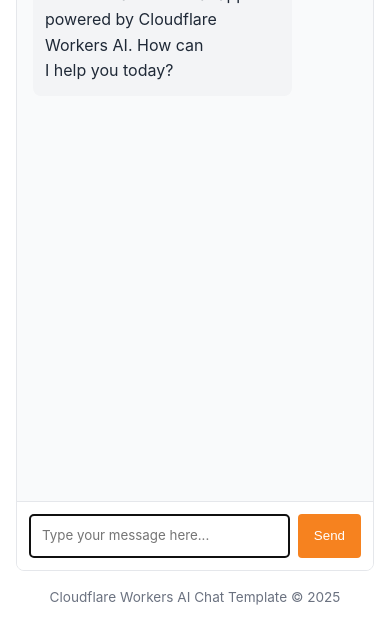
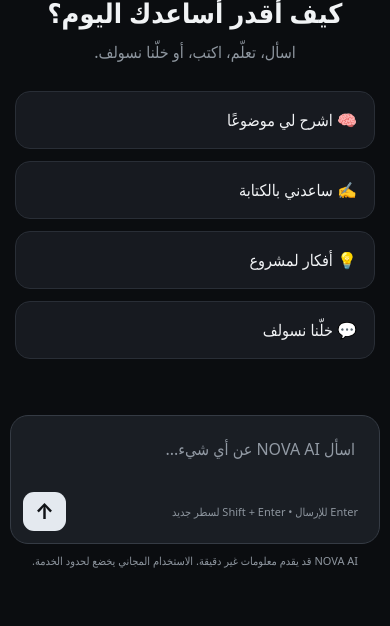
Before and after one commit to kingaldoseri502-cloud/llm-chat-app-template, a website: page public/index.html in a window 390 px wide. Shown: the part 218-844 px from the top of the page. Drawn offline with Linux system fonts and the light colour scheme.

Commit message:
NOVA AI: rebuild interface with responsive charcoal Arabic design

```diff
--- a/public/index.html
+++ b/public/index.html
@@ -1,183 +1,38 @@
 <!doctype html>
-<html lang="en">
-	<head>
-		<meta charset="UTF-8" />
-		<meta name="viewport" content="width=device-width, initial-scale=1.0" />
-		<title>LLM Chat App</title>
-		<style>
-			:root {
-				--primary-color: #f6821f;
-				--primary-hover: #e67e22;
-				--light-bg: #f9fafb;
-				--border-color: #e5e7eb;
-				--text-color: #1f2937;
-				--text-light: #6b7280;
-				--user-msg-bg: #fff2e6;
-				--assistant-msg-bg: #f3f4f6;
-			}
-
-			* {
-				box-sizing: border-box;
-				margin: 0;
-				padding: 0;
-			}
-
-			body {
-				font-family:
-					-apple-system, BlinkMacSystemFont, "Segoe UI", Roboto, Oxygen, Ubuntu,
-					Cantarell, sans-serif;
-				line-height: 1.6;
-				color: var(--text-color);
-				max-width: 800px;
-				margin: 0 auto;
-				padding: 1rem;
-			}
-
-			header {
-				text-align: center;
-				margin-bottom: 2rem;
-				padding: 1rem 0;
-				border-bottom: 1px solid var(--border-color);
-			}
-
-			h1 {
-				font-size: 1.5rem;
-				color: var(--primary-color);
-			}
-
-			.chat-container {
-				display: flex;
-				flex-direction: column;
-				height: calc(100vh - 200px);
-				min-height: 400px;
-				border: 1px solid var(--border-color);
-				border-radius: 8px;
-				overflow: hidden;
-			}
-
-			.chat-messages {
-				flex: 1;
-				overflow-y: auto;
-				padding: 1rem;
-				background-color: var(--light-bg);
-			}
-
-			.message {
-				margin-bottom: 1rem;
-				padding: 0.75rem;
-				border-radius: 8px;
-				max-width: 80%;
-			}
-
-			.message p {
-				white-space: pre-line;
-				margin: 0;
-				overflow-wrap: anywhere;
-			}
-
-			.user-message {
-				background-color: var(--user-msg-bg);
-				align-self: flex-end;
-				margin-left: auto;
-			}
-
-			.assistant-message {
-				background-color: var(--assistant-msg-bg);
-				align-self: flex-start;
-			}
-
-			.message-input {
-				display: flex;
-				padding: 0.75rem;
-				border-top: 1px solid var(--border-color);
-				background-color: white;
-			}
-
-			#user-input {
-				flex: 1;
-				padding: 0.75rem;
-				border: 1px solid var(--border-color);
-				border-radius: 4px;
-				font-family: inherit;
-				resize: none;
-				min-height: 44px;
-			}
-
-			#send-button {
-				margin-left: 0.5rem;
-				padding: 0 1rem;
-				background-color: var(--primary-color);
-				color: white;
-				border: none;
-				border-radius: 4px;
-				cursor: pointer;
-				transition: background-color 0.2s;
-			}
-
-			#send-button:hover {
-				background-color: var(--primary-hover);
-			}
-
-			#send-button:disabled {
-				background-color: var(--text-light);
-				cursor: not-allowed;
-			}
-
-			.typing-indicator {
-				display: none;
-				font-style: italic;
-				color: var(--text-light);
-				padding: 1rem;
-			}
-
-			.typing-indicator.visible {
-				display: block;
-			}
-
-			footer {
-				margin-top: 1rem;
-				text-align: center;
-				font-size: 0.85rem;
-				color: var(--text-light);
-			}
-		</style>
-	</head>
-	<body>
-		<header>
-			<h1>Cloudflare AI Chat</h1>
-			<p>Powered by Cloudflare Workers AI</p>
-		</header>
-
-		<div class="chat-container">
-			<div id="chat-messages" class="chat-messages">
-				<div class="message assistant-message">
-					<p>
-						Hello! I'm an LLM chat app powered by Cloudflare Workers AI. How can
-						I help you today?
-					</p>
-				</div>
-			</div>
-
-			<div class="typing-indicator" id="typing-indicator">
-				AI is thinking...
-			</div>
-
-			<div class="message-input">
-				<textarea
-					id="user-input"
-					placeholder="Type your message here..."
-					rows="1"
-					autofocus
-				></textarea>
-				<button id="send-button">Send</button>
-			</div>
-		</div>
-
-		<footer>
-			<p>Cloudflare Workers AI Chat Template &copy; 2025</p>
-		</footer>
-
-		<!-- Chat app script -->
-		<script src="chat.js"></script>
-	</body>
-</html>
+<html lang="ar" dir="rtl">
+<head>
+<meta charset="UTF-8"><meta name="viewport" content="width=device-width,initial-scale=1">
+<meta name="theme-color" content="#0b0d10"><meta name="description" content="NOVA AI — مساعد ذكاء اصطناعي للمحادثات والأسئلة">
+<title>NOVA AI — مساعدك الذكي</title>
+<style>
+:root{font-family:system-ui,-apple-system,"Segoe UI",Tahoma,sans-serif;color-scheme:dark;--bg:#0b0d10;--panel:#14171c;--muted:#8e969f;--line:#292e36;--text:#f1f3f5}
+*{box-sizing:border-box}body{margin:0;background:var(--bg);color:var(--text)}button,textarea{font:inherit}button{cursor:pointer}button:disabled{opacity:.55;cursor:not-allowed}
+.app{height:100dvh;display:grid;grid-template-columns:270px minmax(0,1fr)}aside{background:#101216;border-left:1px solid var(--line);padding:22px 14px;display:flex;flex-direction:column;gap:18px}
+.logo{font-weight:900;font-size:23px;letter-spacing:1px}.logo span{color:#969da7}.sub{color:var(--muted);font-size:12px}
+.action{border:1px solid var(--line);background:#1b1e23;color:var(--text);border-radius:12px;padding:12px;text-align:right}
+aside .bottom{margin-top:auto;color:var(--muted);font-size:12px;line-height:1.8}
+main{min-width:0;display:flex;flex-direction:column}.top{height:65px;flex:none;border-bottom:1px solid var(--line);display:flex;align-items:center;justify-content:space-between;padding:0 25px}.status{font-size:12px;color:#abb3bd}
+.content{flex:1;overflow:auto;width:100%;scroll-behavior:smooth}.inner{max-width:850px;margin:auto;padding:26px 24px 14px}.welcome{text-align:center;margin:13vh 0 35px}.welcome h1{font-size:clamp(27px,4vw,43px);margin:10px 0}.welcome p{color:var(--muted);margin:0}
+.chips{display:grid;grid-template-columns:repeat(2,minmax(0,1fr));gap:12px;max-width:620px;margin:28px auto}.chip{background:#171a20;border:1px solid var(--line);color:var(--text);padding:17px;border-radius:15px;text-align:right;transition:.2s}.chip:hover,.action:hover{background:#22262e;border-color:#47515f}
+.message{display:flex;gap:13px;margin:0 0 24px;align-items:flex-start;white-space:pre-wrap;overflow-wrap:anywhere;line-height:1.95}.avatar{background:#333943;color:white;flex:0 0 34px;height:34px;border-radius:11px;display:grid;place-items:center;font-size:13px;font-weight:bold}.message.user .avatar{background:#535b67}.body{padding-top:4px;min-width:0;flex:1}.role{color:#adb5bf;font-size:12px;font-weight:700;margin-bottom:4px}.text{font-size:15px}.loading{color:var(--muted)}
+.composer-wrap{padding:10px 20px 18px;background:linear-gradient(0deg,#0b0d10 86%,transparent)}.composer{max-width:850px;margin:auto;background:#1a1e24;border:1px solid #353b44;border-radius:18px;padding:12px}.composer:focus-within{border-color:#64707f}textarea{display:block;width:100%;resize:none;border:0;outline:0;background:transparent;color:var(--text);max-height:180px;min-height:47px;padding:10px 12px}textarea::placeholder{color:#929aa4}
+.controls{display:flex;justify-content:space-between;align-items:center;gap:8px}.hint{font-size:11px;color:var(--muted);padding-right:9px}.send{background:#e4e9ef;color:#101216;border:0;border-radius:11px;width:43px;height:39px;font-size:21px;font-weight:bold}
+.small{color:var(--muted);font-size:11px;text-align:center;margin-top:9px}.mobile-new{display:none}
+@media(max-width:700px){.app{display:block}aside{display:none}.top{padding:0 14px}.mobile-new{display:block;background:#22262d;border:1px solid var(--line);color:#fff;padding:8px 10px;border-radius:9px}.inner{padding:20px 15px}.composer-wrap{padding:8px 10px 12px}.chips{grid-template-columns:1fr}.welcome{margin:9vh 0 25px}.message{gap:9px}}
+</style>
+</head>
+<body>
+<div class="app">
+<aside><div><div class="logo">NOVA <span>AI</span></div><div class="sub">مساحة للأفكار والأسئلة</div></div>
+<button class="action" id="new-chat">＋ محادثة جديدة</button>
+<div class="sub">محادثتك متاحة دون إنشاء حساب</div>
+<div class="bottom">يعتمد NOVA AI على Cloudflare Workers AI.<br>قد يخطئ النموذج، تحقق من المعلومات المهمة.</div></aside>
+<main><header class="top"><div class="logo" style="font-size:17px">NOVA <span>AI</span></div><span class="status" id="status">مساعد ذكي متصل بالخادم</span><button class="mobile-new" id="mobile-new">＋ جديد</button></header>
+<section class="content" id="scroll"><div class="inner" id="messages">
+<div class="welcome" id="welcome"><div class="logo" style="font-size:30px">✦ NOVA AI</div><h1>كيف أقدر أساعدك اليوم؟</h1><p>اسأل، تعلّم، اكتب، أو خلّنا نسولف.</p>
+<div class="chips"><button class="chip" data-prompt="اشرح لي كيف يعمل الذكاء الاصطناعي ببساطة">🧠 اشرح لي موضوعًا</button><button class="chip" data-prompt="ساعدني أكتب قصة قصيرة ممتعة">✍️ ساعدني بالكتابة</button><button class="chip" data-prompt="أعطني أفكارًا جديدة لمشروع برمجي">💡 أفكار لمشروع</button><button class="chip" data-prompt="هلا! وش أخبارك؟ خلنا نسولف شوي">💬 خلّنا نسولف</button></div></div>
+</div></section>
+<form id="chat-form" class="composer-wrap"><div class="composer"><textarea id="user-input" rows="2" maxlength="4000" placeholder="اسأل NOVA AI عن أي شيء..." aria-label="اكتب رسالتك"></textarea><div class="controls"><span class="hint">Enter للإرسال • Shift + Enter لسطر جديد</span><button type="submit" class="send" id="send-button" aria-label="إرسال">↑</button></div></div><div class="small">NOVA AI قد يقدم معلومات غير دقيقة. الاستخدام المجاني يخضع لحدود الخدمة.</div></form>
+</main></div>
+<script src="/chat.js" defer></script>
+</body></html>
```
